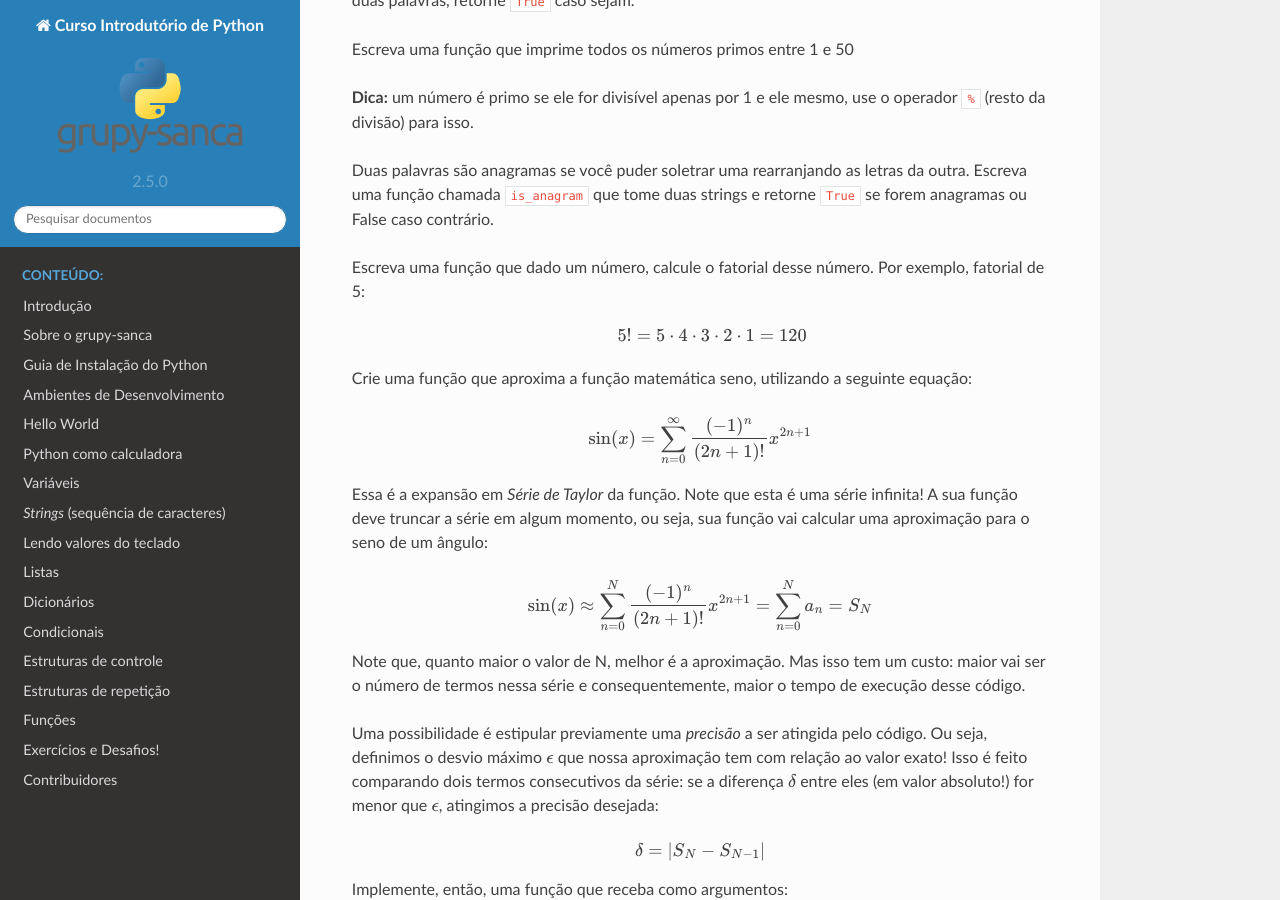
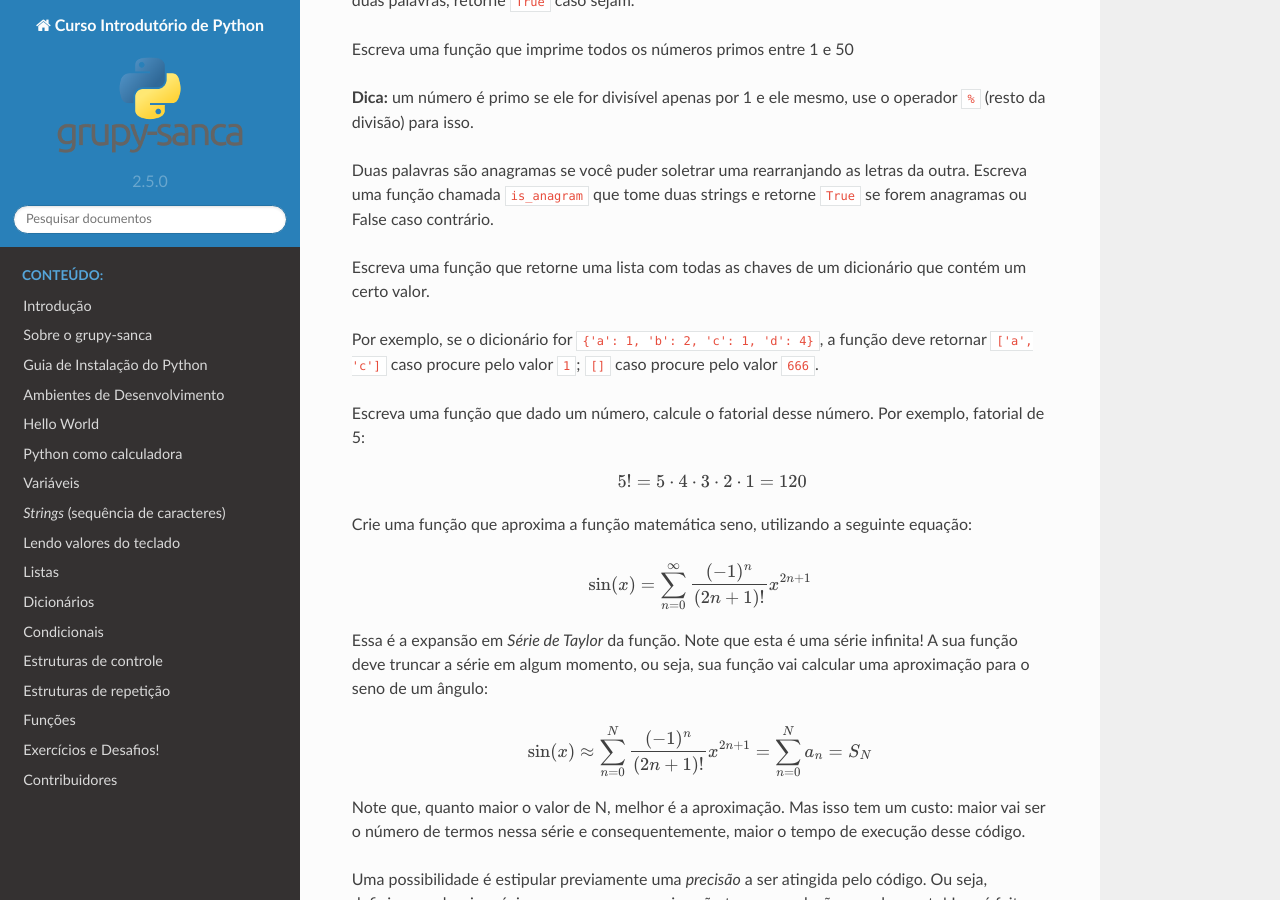
Before and after one commit to grupy-sanca/curso-python, a Sphinx documentation site: the page built from source/exercicios_funcoes.rst, in a window 1280 px wide and 900 px high, scrolled down 1044 px. Built offline with Sphinx 7.4.7 and the Read the Docs theme 2.0.0, drawn with Linux system fonts in a browser that asks for light colours.

Commit message:
Adiciona exercício de dicionário
add solution

```diff
--- a/source/exercicios_funcoes.rst
+++ b/source/exercicios_funcoes.rst
@@ -84,6 +84,32 @@
 #. Duas palavras são anagramas se você puder soletrar uma rearranjando as letras
    da outra. Escreva uma função chamada ``is_anagram`` que tome duas strings e
    retorne ``True`` se forem anagramas ou False caso contrário.
+
+#. Escreva uma função que retorne uma lista com todas as chaves de um dicionário
+   que contém um certo valor.
+
+   Por exemplo, se o dicionário for
+   ``{'a': 1, 'b': 2, 'c': 1, 'd': 4}``, a função deve retornar ``['a', 'c']``
+   caso procure pelo valor ``1``; ``[]`` caso procure pelo valor ``666``.
+
+   .. only:: instructors
+
+      Exemplo de solução:
+
+      .. doctest::
+
+         >>> numeritos = {"três": 3, "dois": 2, "um": 1, "um ao quadrado": 1, "zero mais um": 1}
+         >>> def acha_chaves(d, valor):
+         ...     chaves = []
+         ...     for k, v in d.items():
+         ...             if v == valor:
+         ...                     chaves.append(k)
+         ...     return chaves
+         ...
+         >>> acha_chaves(numeritos, 9)
+         []
+         >>> acha_chaves(numeritos, 1)
+         ['um', 'um ao quadrado', 'zero mais um']
 
 #. Escreva uma função que dado um número, calcule o fatorial desse número.
    Por exemplo, fatorial de 5:
```
